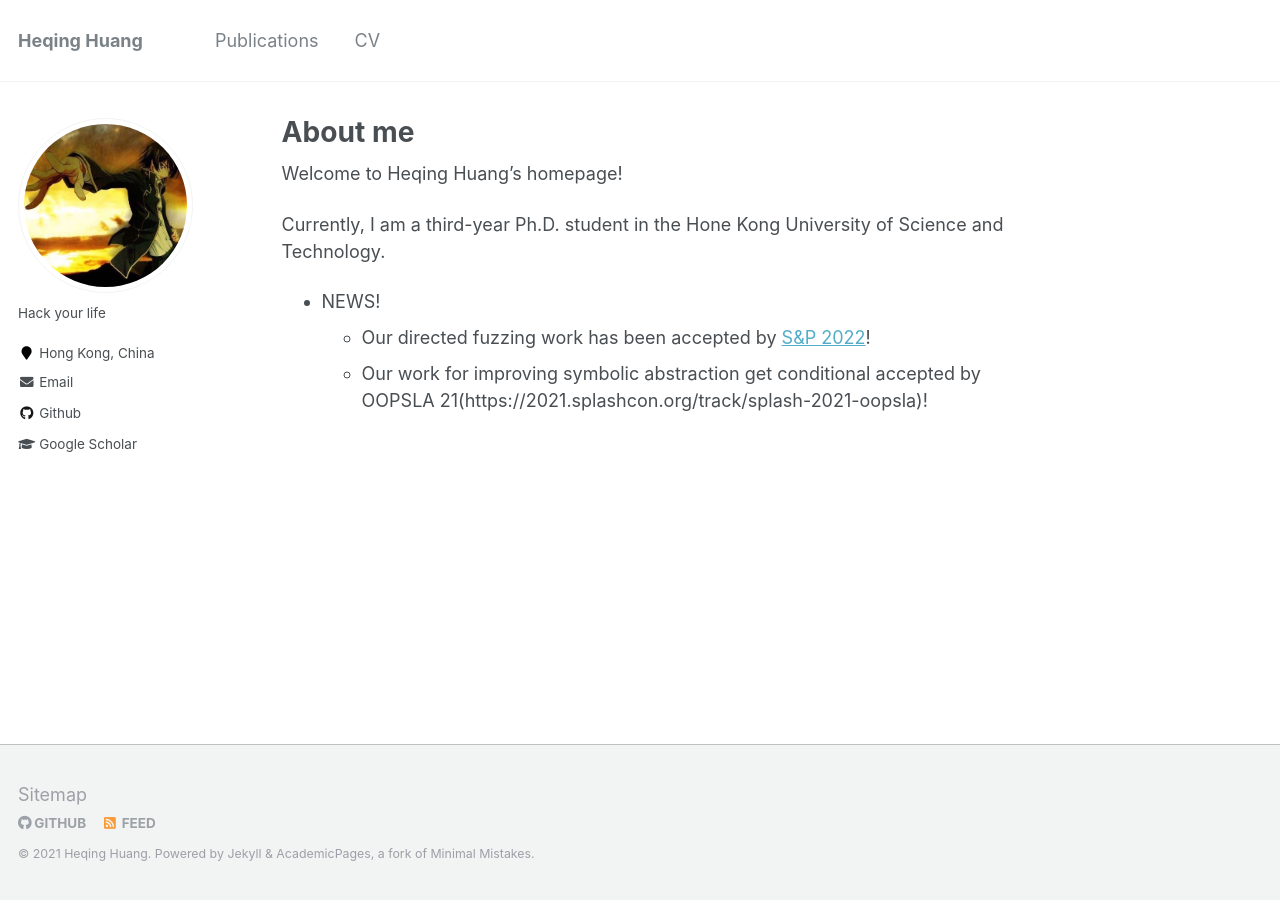
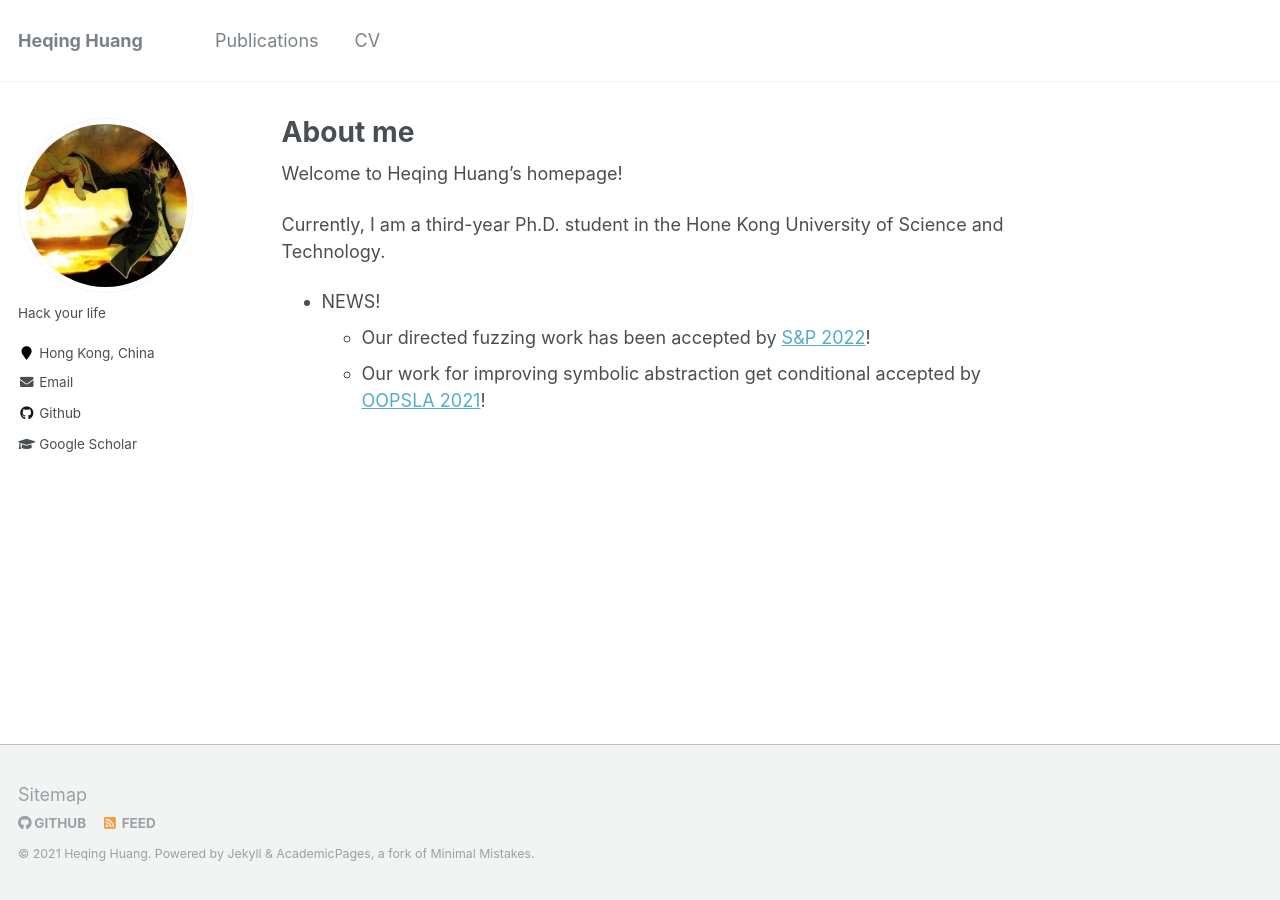
Before and after one commit to 5hadowblad3/5hadowblad3.github.io, a Jekyll site: the page built from _pages/about.md, in a window 1280 px wide. Built offline with Jekyll 4.4.1, drawn with Linux system fonts in a browser that asks for light colours.

Commit message:
using new template

```diff
--- a/_pages/about.md
+++ b/_pages/about.md
@@ -15,4 +15,4 @@ Currently, I am a third-year Ph.D. student in the Hone Kong University of Scienc
 
 * NEWS!
   * Our directed fuzzing work has been accepted by [S&P 2022](https://www.ieee-security.org/TC/SP2022/index.html)!
-  * Our work for improving symbolic abstraction get conditional accepted by OOPSLA 21(https://2021.splashcon.org/track/splash-2021-oopsla)!
+  * Our work for improving symbolic abstraction get conditional accepted by [OOPSLA 2021](https://2021.splashcon.org/track/splash-2021-oopsla)!
```
